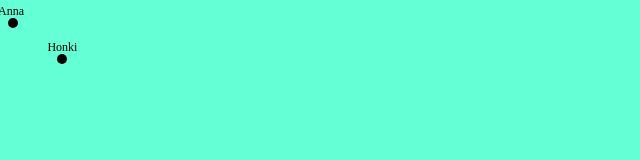
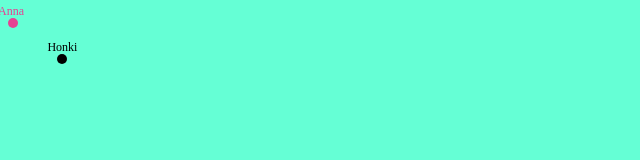
Before and after one commit to pt-br/project-world, a plain HTML site: page index.html in a window 1280 px wide. Shown: the full height of the page, 0-640 px from the left. Drawn offline with Linux system fonts and the light colour scheme.

Commit message:
Anna's birth

```diff
--- a/css/_global.css
+++ b/css/_global.css
@@ -26,3 +26,11 @@
   top: -14px;
   left: -10px;
 }
+
+#Anna {
+  background: rgb(229, 66, 147);
+}
+
+#Anna:after {
+  color: rgb(229, 66, 147);
+}
--- a/js/main.js
+++ b/js/main.js
@@ -116,7 +116,7 @@
 
   Bot.prototype.think = function() {
     var $bot = this;
-    console.log("[ " + $bot.getName() + " ] I'm thinking!");
+    console.log("[ " + $bot.getName() + " ] Hm... I'm thinking...");
     var $newDesire = Math.floor((Math.random() * 2) + 1);
     switch($newDesire) {
       case 1:
```
